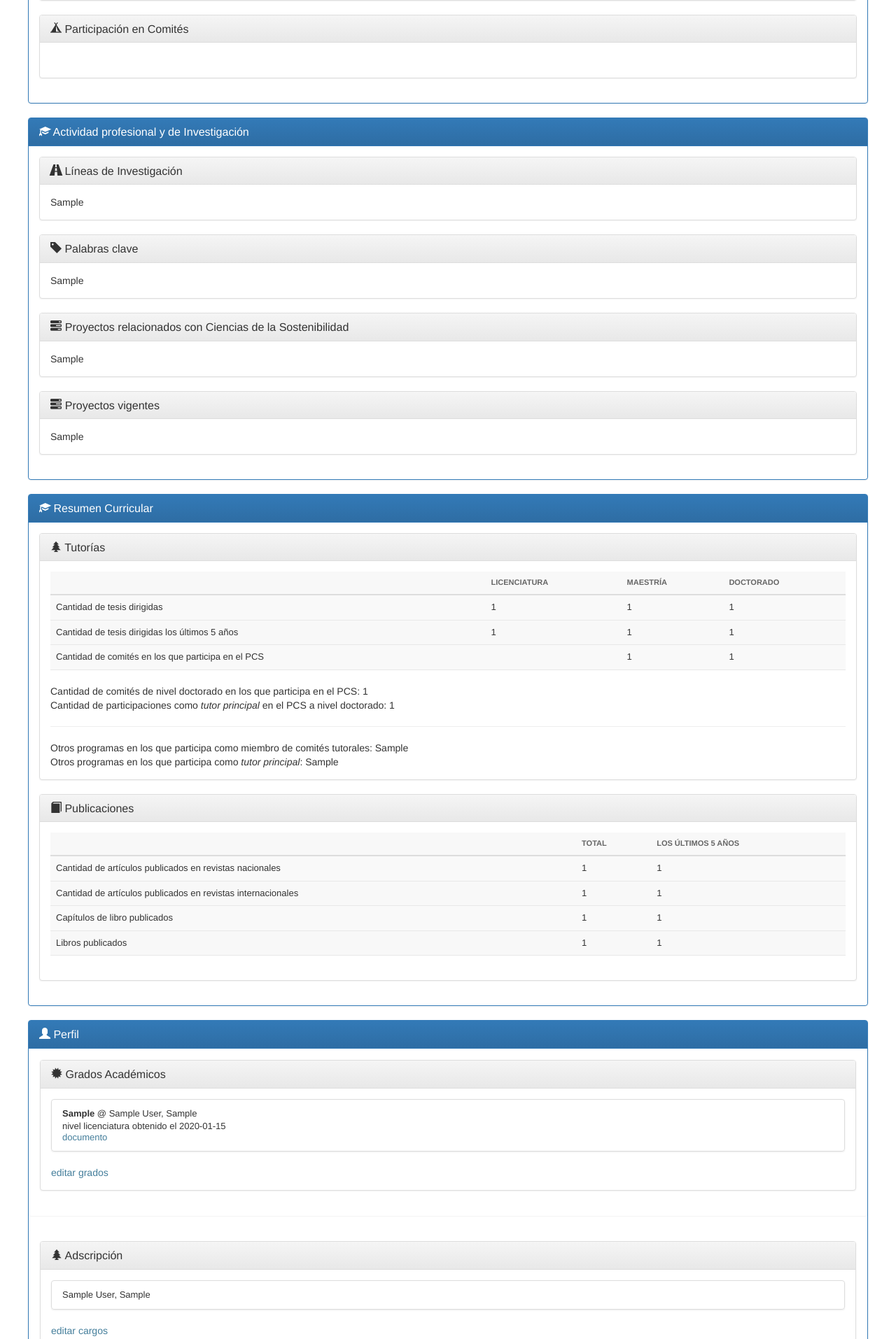
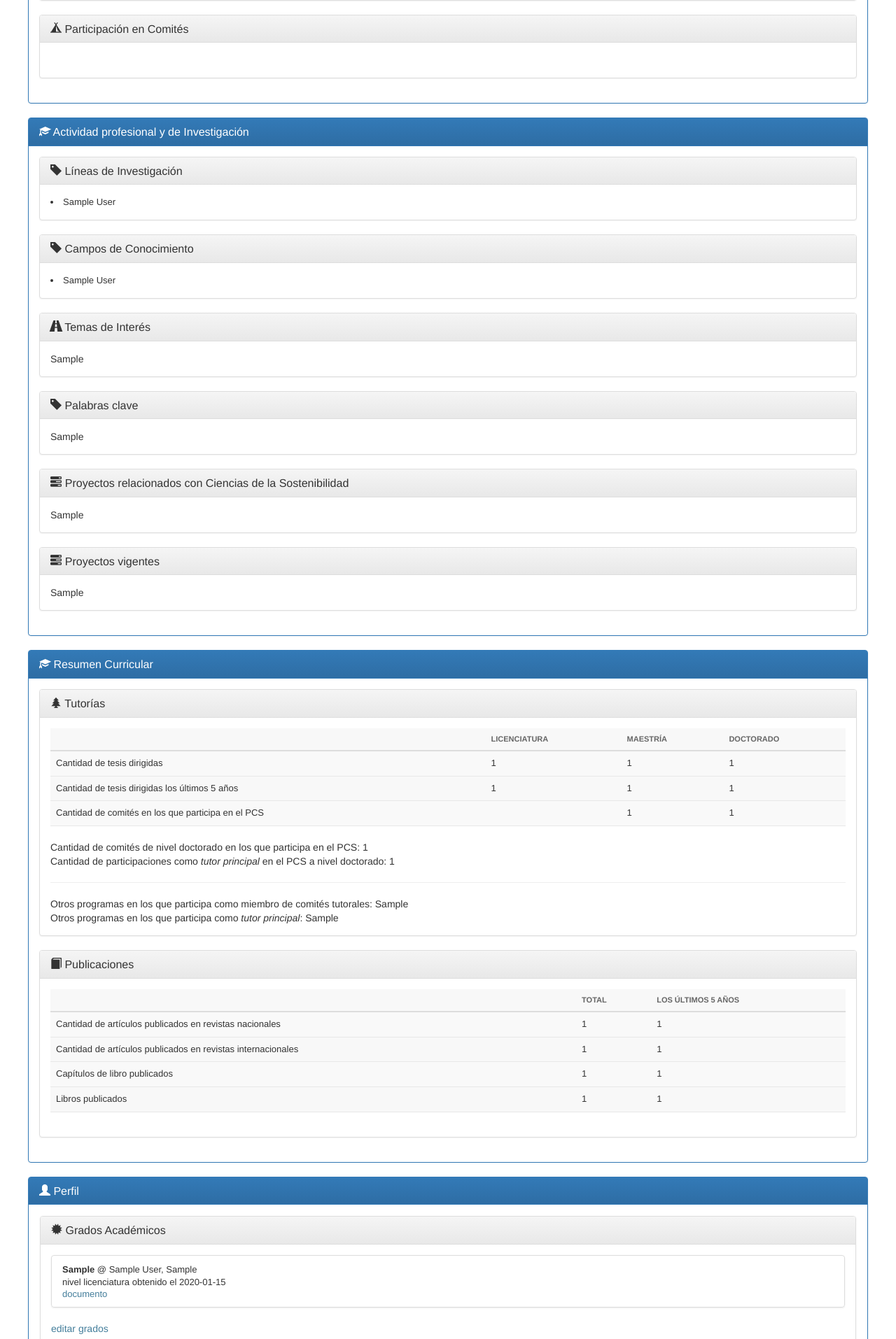
Before and after one commit to pcs-unam/siges, a Django app: page /inicio/perfil/ in a window 1280 px wide. Shown: the part 1650-3564 px from the top of the page at 70% size. Run offline with Django 3.2, Linux system fonts and the light colour scheme; a user stored in the database is signed in; tables that the repository leaves empty hold one stand-in row (values such as "Sample post"); parts of the project's set-up code (start-up, migrations or seed data) failed here and were passed over; some libraries are stand-ins or nearby versions.

Commit message:
per #84 agrego lineas y campos

```diff
--- a/posgradmin/posgradmin/forms.py
+++ b/posgradmin/posgradmin/forms.py
@@ -164,7 +164,9 @@ class AcademicoModelForm(forms.ModelForm):
                 Div(HTML("<h1 class='panel-title'>"
                          + u"Actividad profesional y de Investigación</h1>"),
                     Class="panel-heading"),
-                Div(Column("lineas",
+                Div(Column('campos_de_conocimiento',
+                           "lineas_de_investigacion",
+                           "lineas",
                            'palabras_clave',
                            'motivacion',
                            'proyectos_sostenibilidad',
--- a/posgradmin/posgradmin/models.py
+++ b/posgradmin/posgradmin/models.py
@@ -35,6 +35,16 @@ class CampoConocimiento(models.Model):
 
     class Meta:
         verbose_name_plural = "campos de conocimiento"
+
+
+class LineaInvestigacion(models.Model):
+    nombre = models.CharField(max_length=100)
+
+    def __unicode__(self):
+        return u"%s" % self.nombre
+
+    class Meta:
+        verbose_name_plural = "líneas de investigación"
 
 
 def headshot_path(instance, filename):
@@ -457,6 +467,13 @@ class Academico(models.Model):
 
     solicitud = models.OneToOneField(Solicitud, on_delete=models.CASCADE,
                                      blank=True, null=True)
+
+    campos_de_conocimiento = models.ManyToManyField(
+        CampoConocimiento,
+        blank=True)
+    lineas_de_investigacion = models.ManyToManyField(
+        LineaInvestigacion,
+        blank=True)
 
     # Resumen Curricular
     tesis_licenciatura = models.PositiveSmallIntegerField(
--- a/posgradmin/posgradmin/templates/posgradmin/user_detail.html
+++ b/posgradmin/posgradmin/templates/posgradmin/user_detail.html
@@ -262,11 +262,43 @@
   </div>
   <div class="panel-body">
     <!-- subtablas -->
+
+
+    <div class="panel panel-default">
+      <div class="panel-heading">
+	<h3 class="panel-title">
+	  <span class="glyphicon glyphicon glyphicon-tag" aria-hidden="true"></span>
+	  Líneas de Investigación
+	</h3>
+      </div>
+      <div class="panel-body">
+	{% for l in object.academico.lineas_de_investigacion.all %}
+	<li>{{ l }}</li>
+	{% endfor %}
+      </div>
+    </div>
+
+
+    <div class="panel panel-default">
+      <div class="panel-heading">
+	<h3 class="panel-title">
+	  <span class="glyphicon glyphicon glyphicon-tag" aria-hidden="true"></span>
+	  Campos de Conocimiento
+	</h3>
+      </div>
+      <div class="panel-body">
+	{% for c in object.academico.campos_de_conocimiento.all %}
+	<li>{{ c }}</li>
+	{% endfor %}
+      </div>
+    </div>
+
+
     <div class="panel panel-default">
       <div class="panel-heading">
 	<h3 class="panel-title">
 	  <span class="glyphicon glyphicon glyphicon-road" aria-hidden="true"></span>
-	  Líneas de Investigación
+	  Temas de Interés
 	</h3>
       </div>
       <div class="panel-body">
--- a/posgradmin/posgradmin/views.py
+++ b/posgradmin/posgradmin/views.py
@@ -263,6 +263,27 @@ class AcademicoRegistroView(LoginRequiredMixin, UserPassesTestMixin, View):
                     a.libros_5 = request.POST['libros_5']
 
                 a.lineas = request.POST['lineas']
+
+                if 'lineas_de_investigacion' in request.POST:
+                    lineas = []
+                    for l in request.POST.getlist('lineas_de_investigacion'):
+                        lid = int(l)
+                        linea = models.LineaInvestigacion.objects.get(pk=lid)
+                        lineas.append(linea)
+                    a.lineas_de_investigacion.set(lineas)
+                else:
+                    a.lineas_de_investigacion.set([])
+
+                if 'campos_de_conocimiento' in request.POST:
+                    campos = []
+                    for c in request.POST.getlist('campos_de_conocimiento'):
+                        cid = int(l)
+                        campo = models.CampoConocimiento.objects.get(pk=cid)
+                        campos.append(campo)
+                    a.campos_de_conocimiento.set(campos)
+                else:
+                    a.campos_de_conocimiento.set([])
+
                 a.palabras_clave = request.POST['palabras_clave']
                 a.motivacion = request.POST['motivacion']
                 a.proyectos_sostenibilidad = request.POST['proyectos_sostenibilidad']
```
Also changed, not shown: posgradmin/posgradmin/admin.py (+6 -1 lines).
